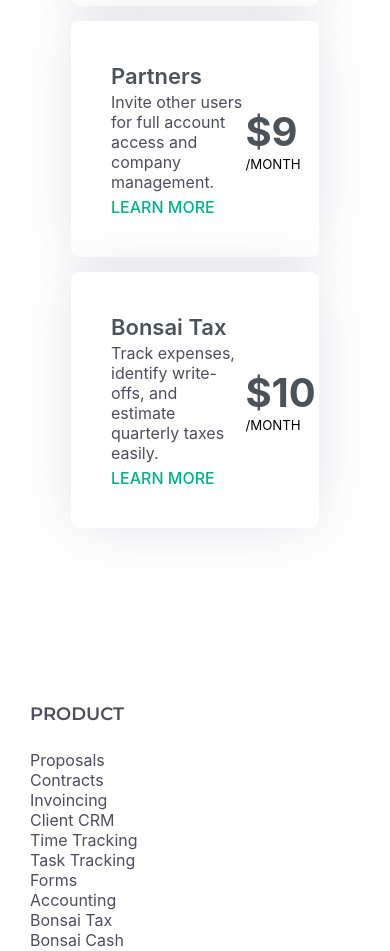
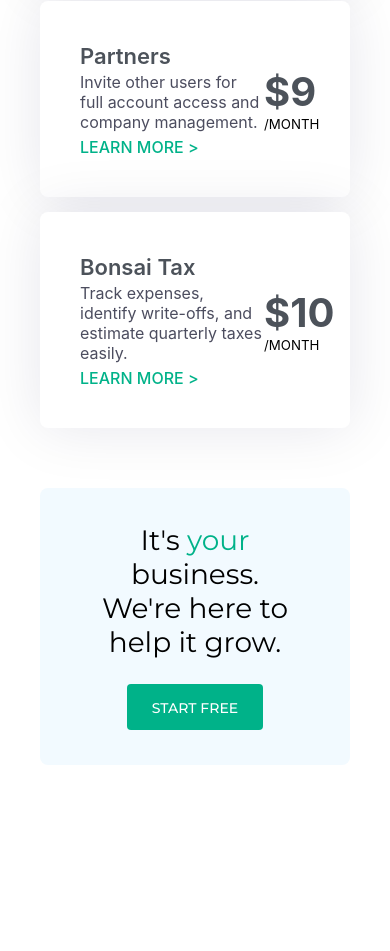
Before and after one commit to AlexFranciscoDev/Bonsai_app, a React (Create React App) app in the folder bonsai_app/: page / in a window 390 px wide. Shown: the part 2880-3831 px from the top of the page. Built offline with nearby package versions, Linux system fonts and the light colour scheme; some icons are missing.

Commit message:
start free component completed

```diff
--- a/bonsai_app/src/App.js
+++ b/bonsai_app/src/App.js
@@ -3,6 +3,7 @@
 import { Footer } from "./components/Footer";
 import { Pricing } from './components/Pricing';
 import { Addons } from './components/Addons';
+import { StartFree } from './components/StartFree';
 //import './prueba.scss'
 
 function App() {
@@ -12,6 +13,7 @@
       <div className="container">
         <Pricing />
         <Addons />
+        <StartFree/>
       </div>
       <Footer />
     </div>
--- a/bonsai_app/src/App.scss
+++ b/bonsai_app/src/App.scss
@@ -2,6 +2,7 @@
 @use "./styles/footer";
 @use "./styles/bodyStyles/Pricing.scss";
 @use "./styles/bodyStyles/addons";
+@use "./styles/bodyStyles/startfree";
 
 * {
   margin: 0;
--- a/bonsai_app/src/components/Addons.js
+++ b/bonsai_app/src/components/Addons.js
@@ -10,7 +10,7 @@
                     <div className="addon_desc">
                         <h4>Collaborators</h4>
                         <p>Invite other users to specific projects for limited access and functionality.</p>
-                        <a href="/#">LEARN MORE</a>
+                        <a href="/#">LEARN MORE <span className='learnMoreIcon'>&gt;</span></a>
                     </div>
                     <div className="addon_price">
                         <h3>Free</h3>
@@ -20,7 +20,7 @@
                     <div className="addon_desc">
                         <h4>Partners</h4>
                         <p>Invite other users for full account access and company management.</p>
-                        <a href="/#">LEARN MORE</a>
+                        <a href="/#">LEARN MORE <span className='learnMoreIcon'>&gt;</span></a>
                     </div>
                     <div className="addon_price">
                         <h3>$9</h3>
@@ -31,7 +31,7 @@
                     <div className="addon_desc">
                         <h4>Bonsai Tax</h4>
                         <p>Track expenses, identify write-offs, and estimate quarterly taxes easily.</p>
-                        <a href="/#">LEARN MORE</a>
+                        <a href="/#">LEARN MORE <span className='learnMoreIcon'>&gt;</span></a>
                     </div>
                     <div className="addon_price">
                         <h3>$10</h3>
--- a/bonsai_app/src/components/Plan.js
+++ b/bonsai_app/src/components/Plan.js
@@ -41,8 +41,8 @@
             </div>
             <ul>
                 {plan.details.map((detail) =>
-                    <li>
-                        <box-icon color="#00b289" name='check' key={detail}></box-icon> {detail}
+                    <li key={detail}>
+                        <box-icon color="#00b289" name='check'></box-icon> {detail}
                     </li>
                 )}
             </ul>
--- /dev/null
+++ b/bonsai_app/src/components/StartFree.js
@@ -0,0 +1,12 @@
+import React from 'react'
+
+export const StartFree = () => {
+  return (
+    <div className="startFreeContainer">
+        <h2>It's <span className="yourBusiness">your</span> business.<br/>We're here to help it grow.</h2>
+        <div>
+            <button className="startFree">START FREE</button>
+        </div>
+    </div>
+  )
+}
--- a/bonsai_app/src/styles/bodyStyles/Pricing.scss
+++ b/bonsai_app/src/styles/bodyStyles/Pricing.scss
@@ -169,7 +169,7 @@
             }
 
             .billedYearly span {
-                text-align: end;
+                text-align: right !important;
                 display: block;
             }
         }
--- a/bonsai_app/src/styles/bodyStyles/_addons.scss
+++ b/bonsai_app/src/styles/bodyStyles/_addons.scss
@@ -40,6 +40,11 @@
                 font-weight: 500;
                 margin-top: 5px;
                 display: block;
+                transition: all 0.3s ease-in-out;
+            }
+
+            a:hover {
+                transform: translateX(10px);
             }
         }
 
@@ -60,3 +65,9 @@
     }
 
 }
+
+@media only screen and (max-width: 768px) {
+    .addons_container {
+        padding: 0;
+    }
+}
--- /dev/null
+++ b/bonsai_app/src/styles/bodyStyles/_startfree.scss
@@ -0,0 +1,58 @@
+@import '../utilities/variables';
+
+.startFreeContainer {
+    margin-top: 120px;
+    margin: 130px 15%;
+    padding: 4rem 3rem;
+    display: flex;
+    flex-wrap: wrap;
+    background: #F2FAFF;
+    justify-content: space-between;
+    align-items: center;
+    border-radius: 8px;
+
+    h2 {
+        font-size: 44px;
+        font-weight: 400;
+        font-family: "Montserrat", "Helvetica Neue", Arial;
+
+        .yourBusiness {
+            color: $main-color;
+        }
+    }
+
+    .startFree {
+        color: #FFFF;
+        background: $main-color;
+        padding: 15px 25px 13px;
+        border: none;
+        border-radius: 4px;
+        font-size: 14px;
+        font-family: "Montserrat", "Helvetica Neue", Arial;
+        font-weight: 500;
+        transition: all 0.3s ease-in-out;
+    }
+
+    .startFree:hover {
+        transform: translateY(-10px);
+    }
+}
+
+@media only screen and (max-width: 768px) {
+    .startFreeContainer {
+        margin: 60px 0px;
+        justify-content: center;
+        padding: 35px;
+
+        h2 {
+            font-size: 28px;
+            text-align: center;
+        }
+
+        .startFree {
+            margin-top: 25px;
+            display: block;
+            width: 100%;
+        }
+    }
+}
```
